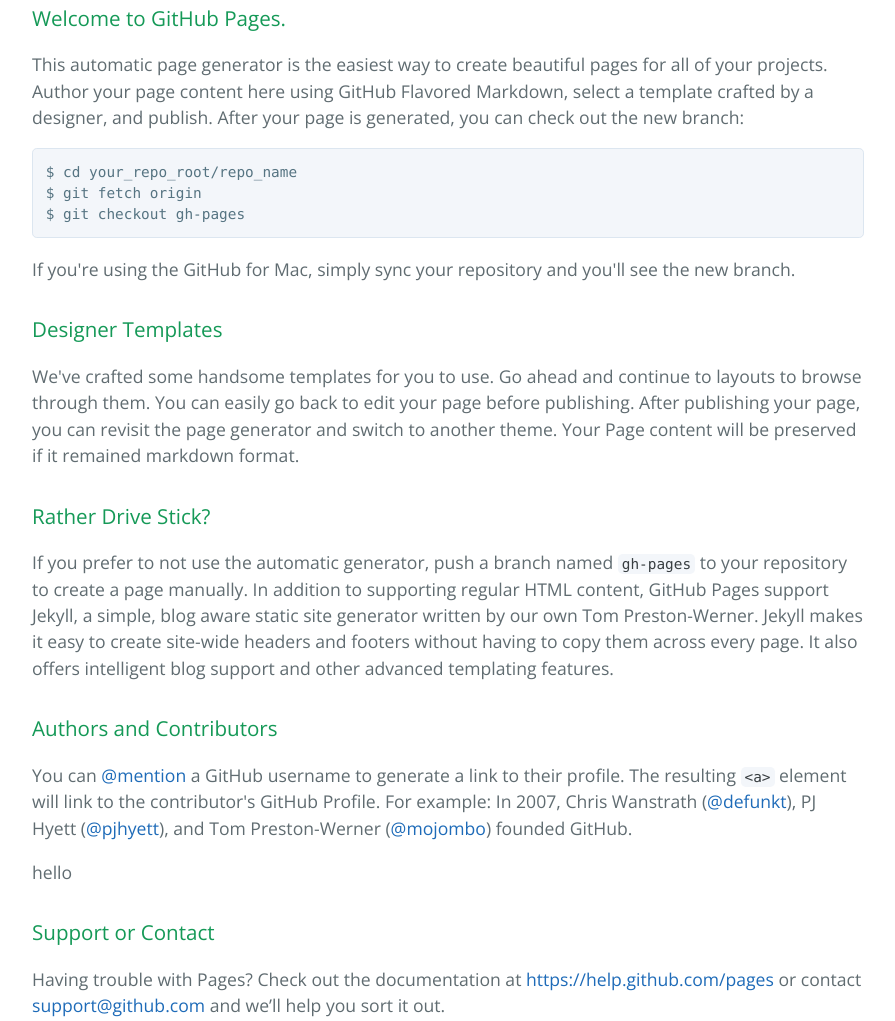
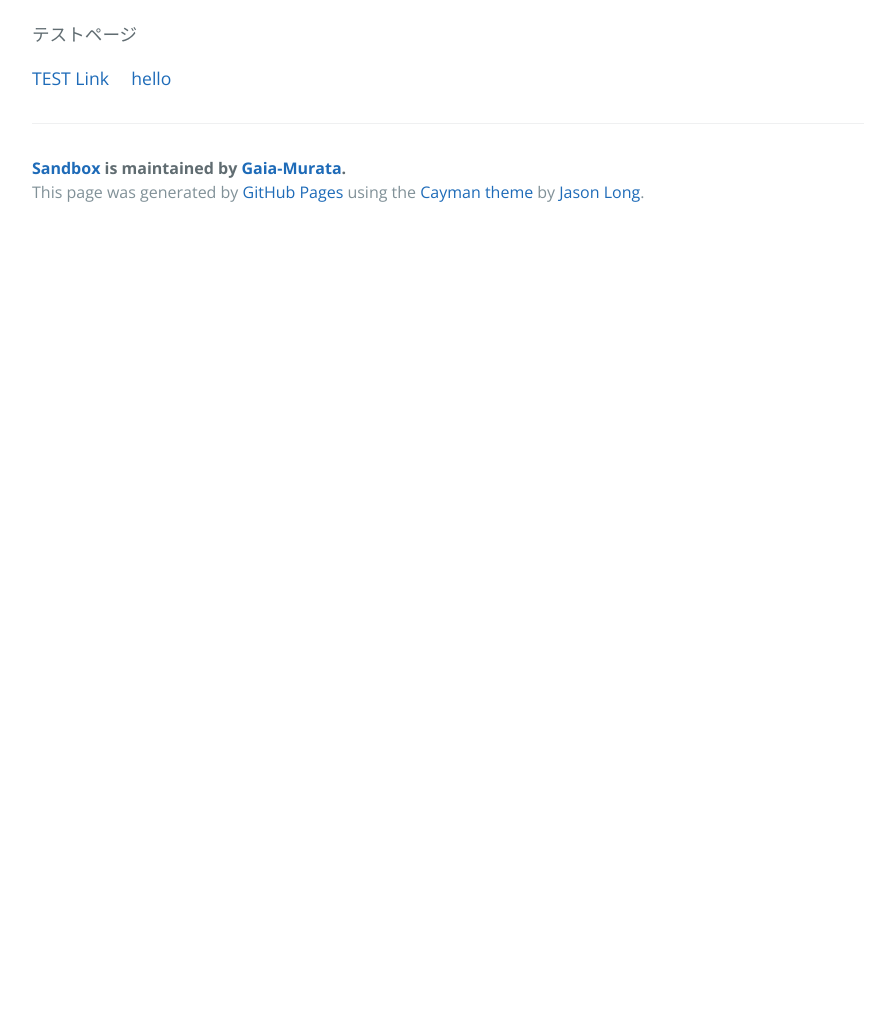
Before and after one commit to Gaia-Murata/sandbox, a plain HTML site: page index.html in a window 1280 px wide. Shown: the part 365-1386 px from the top of the page, without its empty margins (192-1087 px from the left). After the commit the page ends 800 px from the top, so only its background shows below. Drawn offline with nearby package versions, Linux system fonts and the light colour scheme.

```diff
--- a/index.html
+++ b/index.html
@@ -19,39 +19,16 @@
     </section>
 
     <section class="main-content">
-      <h3>
-<a id="welcome-to-github-pages" class="anchor" href="#welcome-to-github-pages" aria-hidden="true"><span class="octicon octicon-link"></span></a>Welcome to GitHub Pages.</h3>
+      <p>
+</p>
 
-<p>This automatic page generator is the easiest way to create beautiful pages for all of your projects. Author your page content here using GitHub Flavored Markdown, select a template crafted by a designer, and publish. After your page is generated, you can check out the new branch:</p>
 
-<pre><code>$ cd your_repo_root/repo_name
-$ git fetch origin
-$ git checkout gh-pages
-</code></pre>
 
-<p>If you're using the GitHub for Mac, simply sync your repository and you'll see the new branch.</p>
+  <p>テストページ</p>
+  <a>TEST Link</a>
+　<a>hello</a>
 
-<h3>
-<a id="designer-templates" class="anchor" href="#designer-templates" aria-hidden="true"><span class="octicon octicon-link"></span></a>Designer Templates</h3>
 
-<p>We've crafted some handsome templates for you to use. Go ahead and continue to layouts to browse through them. You can easily go back to edit your page before publishing. After publishing your page, you can revisit the page generator and switch to another theme. Your Page content will be preserved if it remained markdown format.</p>
-
-<h3>
-<a id="rather-drive-stick" class="anchor" href="#rather-drive-stick" aria-hidden="true"><span class="octicon octicon-link"></span></a>Rather Drive Stick?</h3>
-
-<p>If you prefer to not use the automatic generator, push a branch named <code>gh-pages</code> to your repository to create a page manually. In addition to supporting regular HTML content, GitHub Pages support Jekyll, a simple, blog aware static site generator written by our own Tom Preston-Werner. Jekyll makes it easy to create site-wide headers and footers without having to copy them across every page. It also offers intelligent blog support and other advanced templating features.</p>
-
-<h3>
-<a id="authors-and-contributors" class="anchor" href="#authors-and-contributors" aria-hidden="true"><span class="octicon octicon-link"></span></a>Authors and Contributors</h3>
-
-<p>You can <a href="https://github.com/blog/821" class="user-mention">@mention</a> a GitHub username to generate a link to their profile. The resulting <code>&lt;a&gt;</code> element will link to the contributor's GitHub Profile. For example: In 2007, Chris Wanstrath (<a href="https://github.com/defunkt" class="user-mention">@defunkt</a>), PJ Hyett (<a href="https://github.com/pjhyett" class="user-mention">@pjhyett</a>), and Tom Preston-Werner (<a href="https://github.com/mojombo" class="user-mention">@mojombo</a>) founded GitHub.</p>
-
-<p>hello</p>
-
-<h3>
-<a id="support-or-contact" class="anchor" href="#support-or-contact" aria-hidden="true"><span class="octicon octicon-link"></span></a>Support or Contact</h3>
-
-<p>Having trouble with Pages? Check out the documentation at <a href="https://help.github.com/pages">https://help.github.com/pages</a> or contact <a href="mailto:support@github.com">support@github.com</a> and we’ll help you sort it out.</p>
 
       <footer class="site-footer">
         <span class="site-footer-owner"><a href="https://github.com/Gaia-Murata/sandbox">Sandbox</a> is maintained by <a href="https://github.com/Gaia-Murata">Gaia-Murata</a>.</span>
```
Also changed, not shown: params.json (+1 -1 lines).
